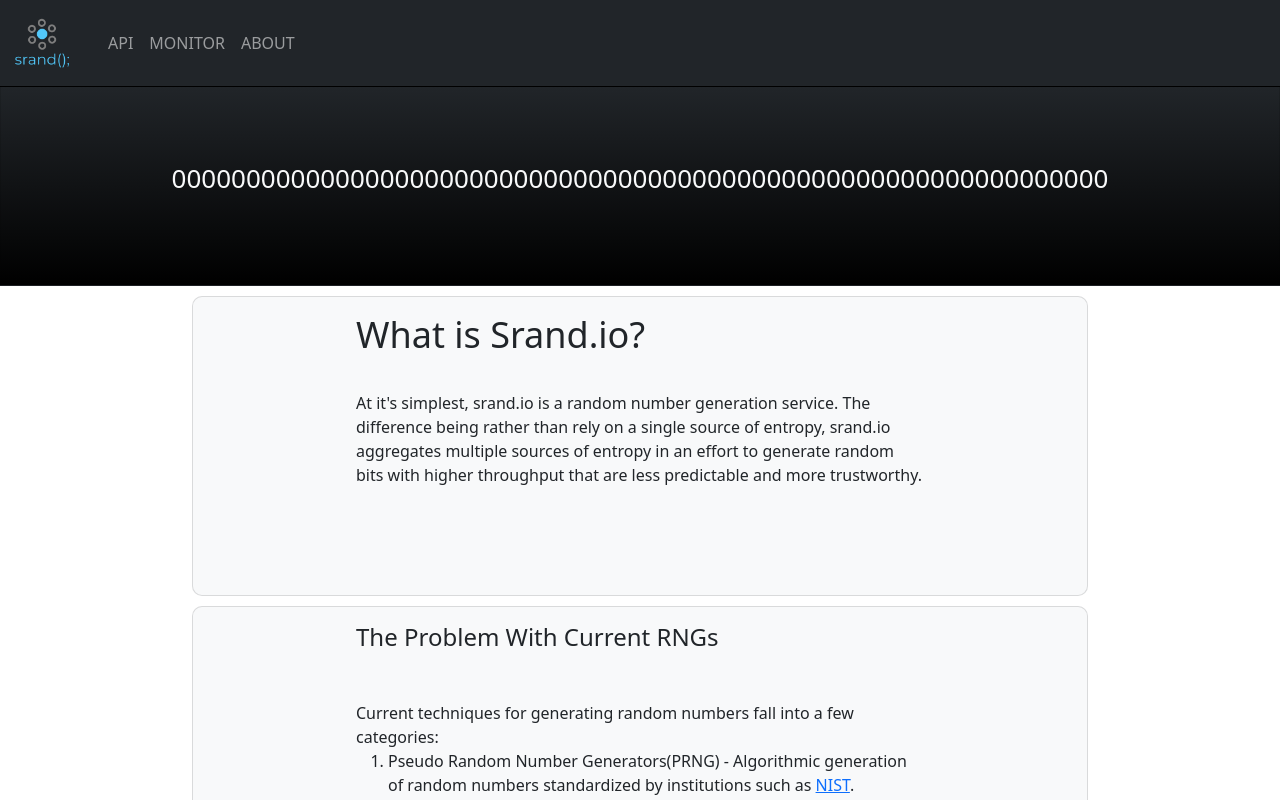
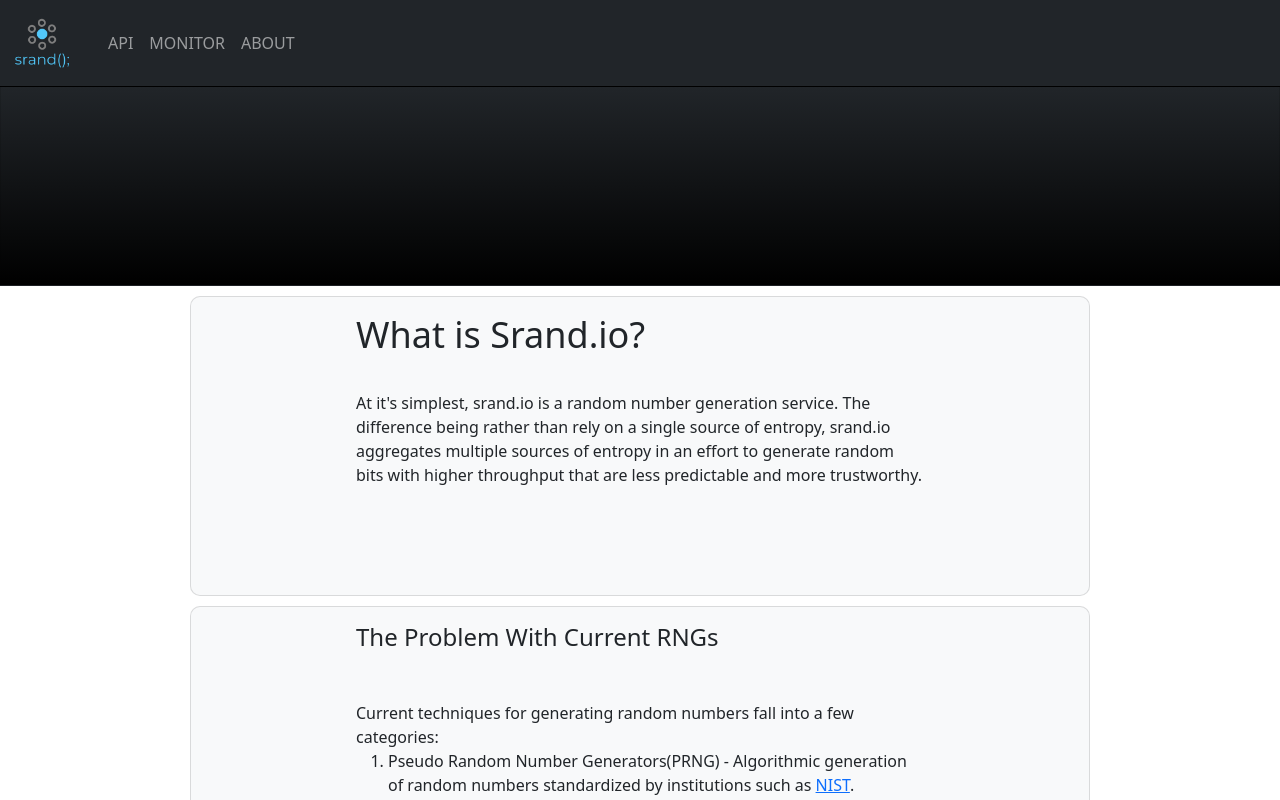
Before and after one commit to Tony-S-Xiao/srand.io, a React (Create React App) app in the folder front/: page / in a window 1280 px wide. Shown: the top 800 px of the page. Built offline with nearby package versions, Linux system fonts and the light colour scheme.

Commit message:
front end components

```diff
--- a/front/src/App.js
+++ b/front/src/App.js
@@ -12,7 +12,7 @@ class App extends React.Component {
   }
   componentDidMount() {
     this.timer = setInterval(()=>{
-      this.setState({random: Math.random()});
+      this.setState({random: Math.random().toString().padStart(64,'0')});
       /*
       fetch(host_url+'/random/1', {mode: 'cors'})
       .then(response=>response.text())
--- a/front/src/components/Homepage.js
+++ b/front/src/components/Homepage.js
@@ -9,7 +9,7 @@ class Homepage extends React.Component {
     render() {
         return (
             <div>
-                <Header/>
+                <Header style={{position:'fixed'}}/>
                 <RandomNumberDisplay random={this.props.random}></RandomNumberDisplay>
             </div>
         );
--- a/front/src/components/RandomNumberDisplay.js
+++ b/front/src/components/RandomNumberDisplay.js
@@ -1,17 +1,15 @@
 import React from 'react';
 import { Card } from 'react-bootstrap';
-import {CircularProgressbar} from 'react-circular-progressbar';
 
 class RandomNumberDisplay extends React.Component {
     constructor(props) {
         super(props);
     }
     render() {
-        let string = this.props.random.toString().padStart(64, '0');
         return (
             <Card body bg='dark' text='light' style={{borderRadius: 0, height:"200px", backgroundImage: "linear-gradient(0deg, #000000, #212529)"}}>
                 <Card.Title style={{borderRadius: 0,  width:"1000px", margin:"auto", fontSize:"26px", height: "100%", padding:"60px 0"}} className="text-center">
-                    {string}
+                    {this.props.random}
                 </Card.Title>
             </Card>
         );
--- a/front/src/components/SingleCard.js
+++ b/front/src/components/SingleCard.js
@@ -8,7 +8,7 @@ export default class SingleCard extends React.Component {
 
     render() {
         return (
-            <Card text='dark' bg='light' style={{width:"70%", height: this.props.height,
+            <Card text='dark' bg='light' style={{width:"900px", height: this.props.height,
              borderRadius:10, margin:'auto', marginTop: 10, marginBottom: 10}}>
                  <Card.Body style={{margin:'auto', width:'600px'}}>
                     <Card.Title style={{height: '70px', fontSize: this.props.titleFontSize}}>
```
